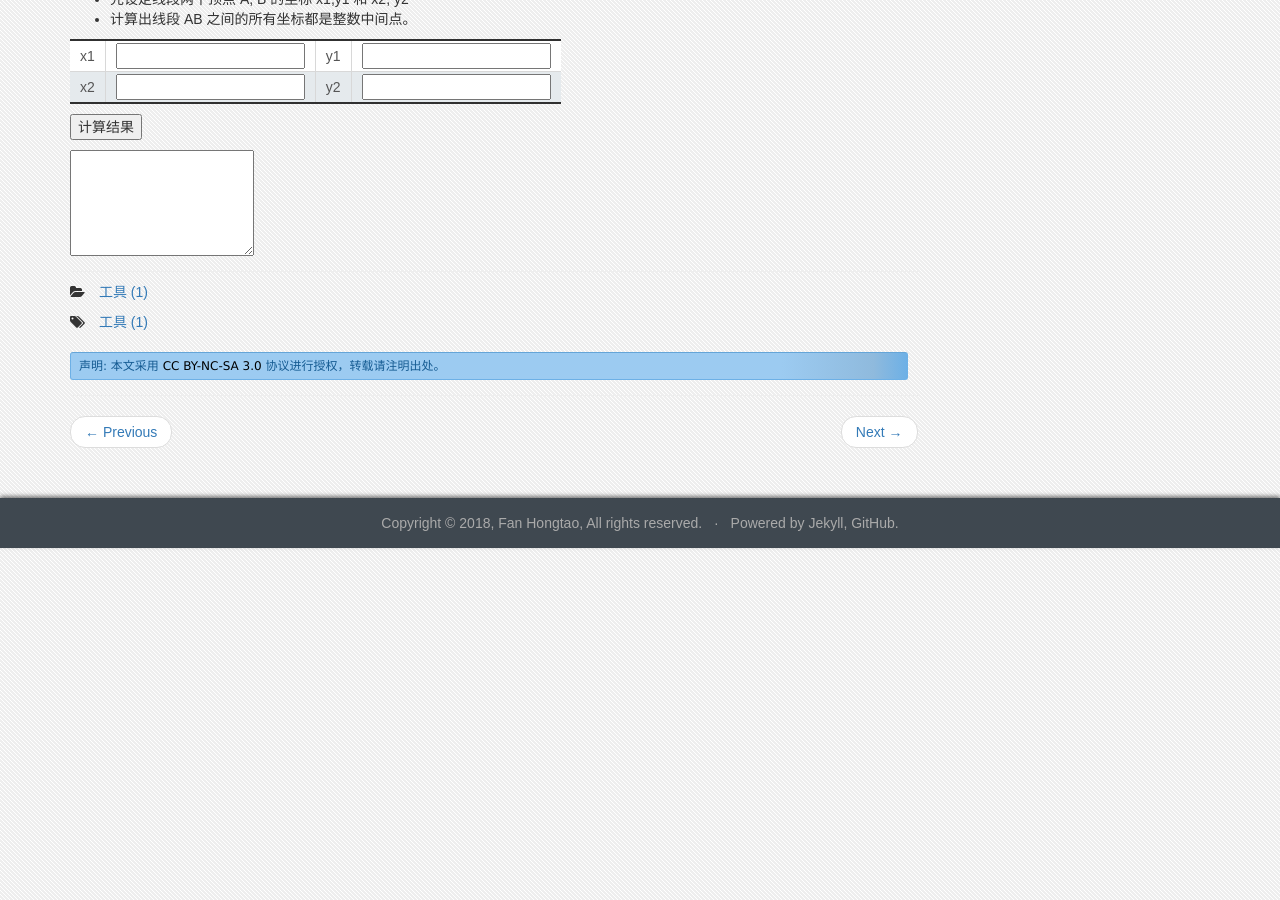
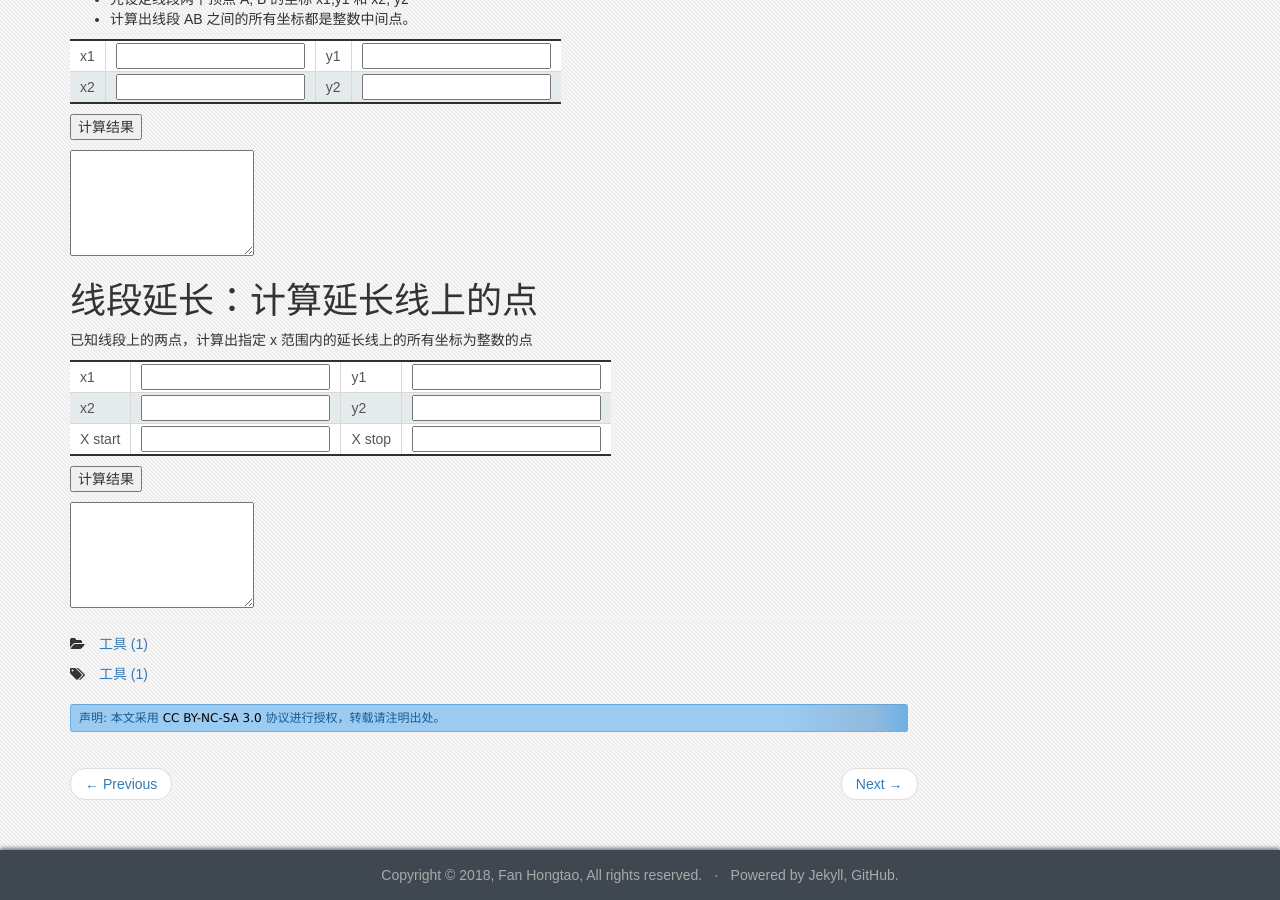
Before and after one commit to fanhongtao/math.old, a Jekyll site: the page built from _posts/2018-06-21-calc.md, in a window 1280 px wide and 900 px high, scrolled down 762 px. Built offline with Jekyll 4.4.1, drawn with Linux system fonts in a browser that asks for light colours; nearby versions of some CDN libraries; formulas are drawn with MathJax 3; some of the changed lines change nothing that is shown.

Commit message:
修改：快捷计算器，增加 计算延长线上的点

```diff
--- a/_posts/2018-06-21-calc.md
+++ b/_posts/2018-06-21-calc.md
@@ -46,3 +46,16 @@ x2 | <input id="c2x2" type="text"/> | y2 | <input id="c2y2" type="text"/> |
 <input id="calc2" type="button" value="计算结果"/>
 
 <textarea id="result2" rows="5" cols="20"></textarea>
+
+
+# 线段延长：计算延长线上的点
+
+已知线段上的两点，计算出指定 x 范围内的延长线上的所有坐标为整数的点
+
+x1 | <input id="c3x1" type="text"/> | y1 | <input id="c3y1" type="text"/> |
+x2 | <input id="c3x2" type="text"/> | y2 | <input id="c3y2" type="text"/> |
+X start | <input id="c3startx" type="text"/> | X stop | <input id="c3stopx" type="text"/> |
+
+<input id="calc3" type="button" value="计算结果"/>
+
+<textarea id="result3" rows="5" cols="20"></textarea>
--- a/js/calc.js
+++ b/js/calc.js
@@ -38,4 +38,39 @@ $(document).ready(function() {
     }
     $("#result2").val(result);
   });
+
+  $("#calc3").click(function() {
+    var x1 = parseFloat($("#c3x1").val());
+    var x2 = parseFloat($("#c3x2").val());
+    var y1 = parseFloat($("#c3y1").val());
+    var y2 = parseFloat($("#c3y2").val());
+    var y21 = y2 - y1;
+    var x21 = x2 - x1;
+    var start = parseFloat($("#c3startx").val());
+    var stop = parseFloat($("#c3stopx").val());
+    if (start > stop) {
+      [start, stop] = [stop, start]; // 使用 ES6 解构赋值语法交换值，等同于下面三行
+      // var tmp = stop;
+      // stop = start;
+      // start = tmp;
+    }
+    if (x1 > x2) {
+      [x1, x2] = [x2, x1];
+      [y1, y2] = [y2, y1];
+    }
+    var result = "";
+    for (var x3 = start+1; x3 < stop; x3++) {
+      if ((x3 >= x1) && (x3 <= x2)) {
+        continue;
+      }
+      var y3 = ((y2 - y1) * (x3 - x2))/(x2 - x1)  + y2;
+      if (Number.isInteger(y3)){
+        result = result +　"(" + x3 + "," + y3 + ")\n"
+      }
+    }
+    if (result == "") {
+      result = "没有符合条件的点。"
+    }
+    $("#result3").val(result);
+  });
 });
```
